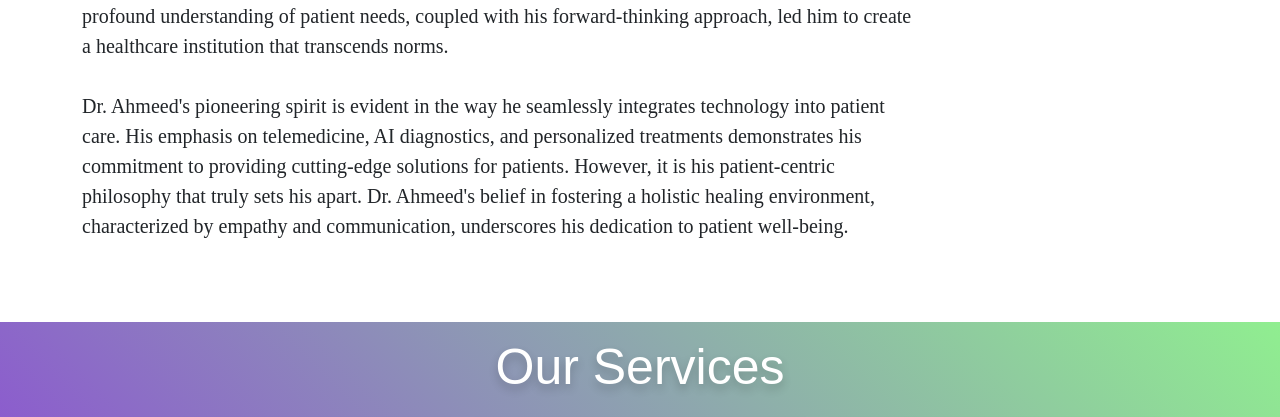
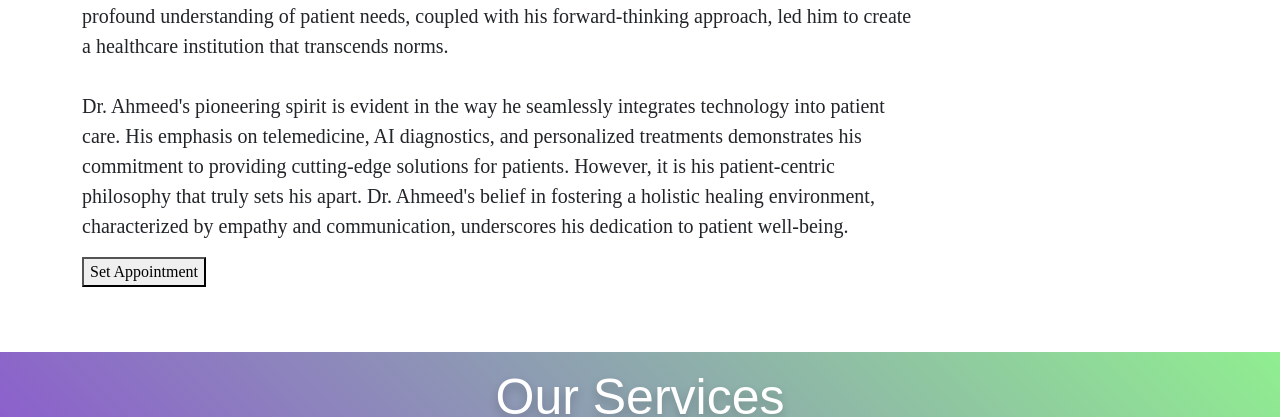
Before and after one commit to fahbwd80/al-ameer-final, a plain HTML site: page index.html in a window 1280 px wide. Shown: the part 338-755 px from the top of the page. Drawn offline with nearby package versions, Linux system fonts and the light colour scheme.

Commit message:
added-button

```diff
--- a/index.html
+++ b/index.html
@@ -50,6 +50,7 @@
                       it is his patient-centric philosophy that truly sets his apart. Dr. Ahmeed's belief in fostering a holistic healing environment,
                       characterized by empathy and communication, underscores his dedication to patient well-being.
                     </p>
+                   <a href="/form.html"><button>Set Appointment</button></a>
           </div>
           <div class="col-md-3">
             <img src="img/founder.jpg" class="img-fluid" width="300">
```
